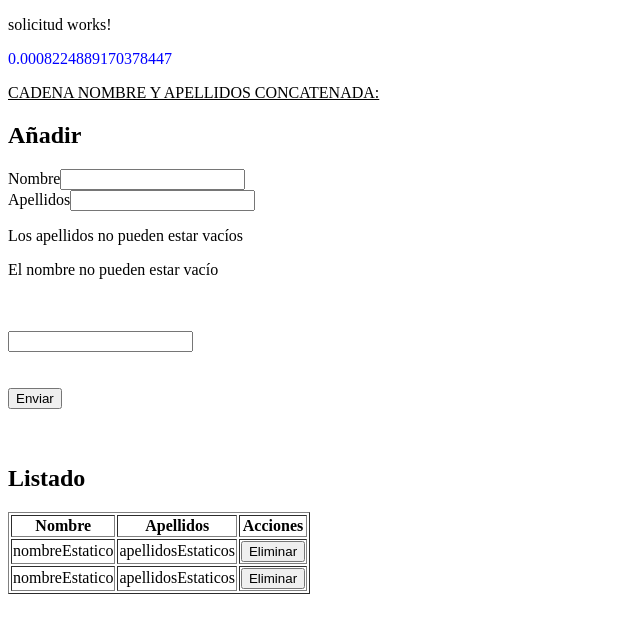
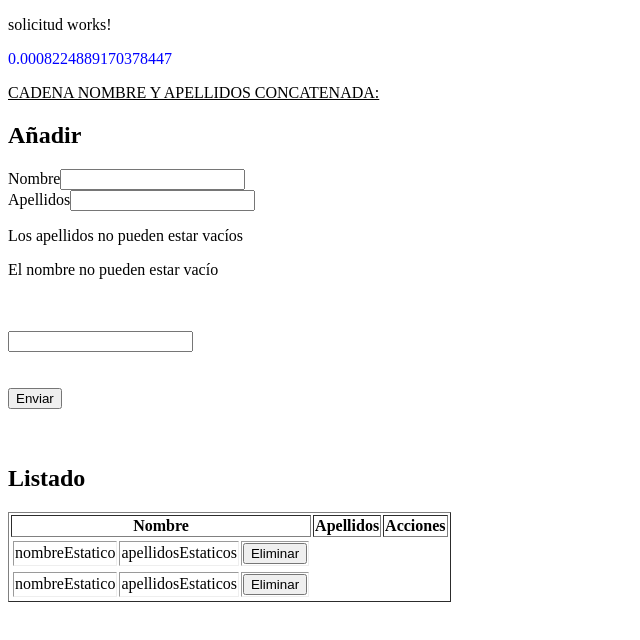
Before and after one commit to alvarocalvo/curso-jcyl, an Angular app: page / in a window 1280 px wide. Shown: the top 640 px of the page, without its empty margins (0-640 px from the left). Built offline with nearby package versions, Linux system fonts and the light colour scheme.

Commit message:
EJERCICIO 13

```diff
--- a/src/app/app.module.ts
+++ b/src/app/app.module.ts
@@ -7,6 +7,7 @@ import { SolicitudComponent } from './solicitud/solicitud.component';
 import { CentroComponent } from './centro/centro.component';
 import { CentrosComponent } from './centros/centros.component';
 import { SelectorCentroComponent } from './selector-centro/selector-centro.component';
+import { FilaSolicitudComponent } from './fila-solicitud/fila-solicitud.component';
 
 @NgModule({
   declarations: [
@@ -14,7 +15,8 @@ import { SelectorCentroComponent } from './selector-centro/selector-centro.compo
     SolicitudComponent,
     CentroComponent,
     CentrosComponent,
-    SelectorCentroComponent
+    SelectorCentroComponent,
+    FilaSolicitudComponent
   ],
   imports: [
     BrowserModule,
--- /dev/null
+++ b/src/app/fila-solicitud/fila-solicitud.component.html
@@ -0,0 +1 @@
+<p>fila-solicitud works!</p>
--- /dev/null
+++ b/src/app/fila-solicitud/fila-solicitud.component.ts
@@ -0,0 +1,30 @@
+import {Component, EventEmitter, Input, OnInit, Output} from '@angular/core';
+import {Solicitud} from "../solicitud/solicitud";
+
+@Component({
+  selector: 'app-fila-solicitud',
+  template:  `
+      <td>{{solicitud.nombre}}</td>
+    <td>{{solicitud.apellidos}}</td>
+    <td><button (click)="this.eliminar()">Eliminar</button></td>
+  `,
+  styleUrls: ['./fila-solicitud.component.css']
+})
+export class FilaSolicitudComponent implements OnInit {
+
+  @Input()
+  solicitud:Solicitud={nombre:'',apellidos:'','valor':''};
+
+  @Output()
+  solicitudEliminada=new EventEmitter();
+
+  constructor() { }
+
+  ngOnInit(): void {
+  }
+
+  eliminar() {
+    this.solicitudEliminada.emit(this.solicitud)
+  }
+
+}
--- a/src/app/solicitud/solicitud.component.html
+++ b/src/app/solicitud/solicitud.component.html
@@ -25,9 +25,7 @@
     <th>Acciones</th>
   </tr>
   <tr *ngFor="let solicitud of solicitudes">
-    <td>{{solicitud.nombre}}</td>
-    <td>{{solicitud.apellidos}}</td>
-    <td><button (click)="this.eliminar(solicitud)">Eliminar</button></td>
+    <app-fila-solicitud [solicitud]="solicitud" (solicitudEliminada)="eliminar($event)"></app-fila-solicitud>
   </tr>
 
 </table>
```
Also changed, not shown: src/app/fila-solicitud/fila-solicitud.component.css (added), 1 other file (tests, documents, lock files or other folders).
